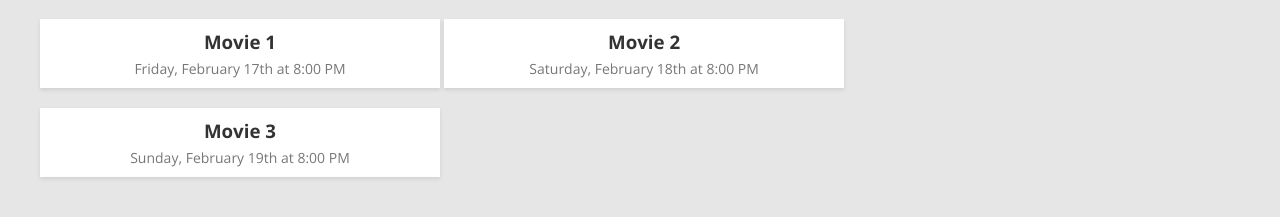
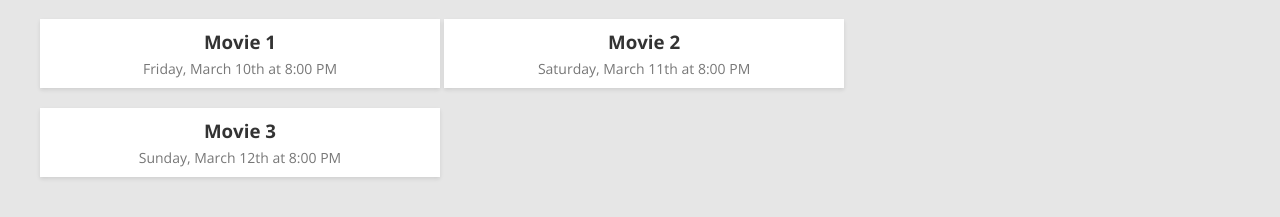
Before and after one commit to ajvilla06/Website-Business, a plain HTML site: page index.html in a window 1280 px wide. Shown: the part 257-474 px from the top of the page. Drawn offline with nearby package versions, Linux system fonts and the light colour scheme.

Commit message:
Update index.html

```diff
--- a/index.html
+++ b/index.html
@@ -68,15 +68,15 @@
         <h2>Upcoming Showtimes:</h2>
         <div class="showtime">
           <h3>Movie 1</h3>
-          <p>Friday, February 17th at 8:00 PM</p>
+          <p>Friday, March 10th at 8:00 PM</p>
         </div>
         <div class="showtime">
           <h3>Movie 2</h3>
-          <p>Saturday, February 18th at 8:00 PM</p>
+          <p>Saturday, March 11th at 8:00 PM</p>
         </div>
         <div class="showtime">
           <h3>Movie 3</h3>
-          <p>Sunday, February 19th at 8:00 PM</p>
+          <p>Sunday, March 12th at 8:00 PM</p>
         </div>
       </section>
       <p>Admission is just $20 per car, and includes access to all passengers. Concessions are available on site, including classic movie snacks like popcorn, candy, and
```
